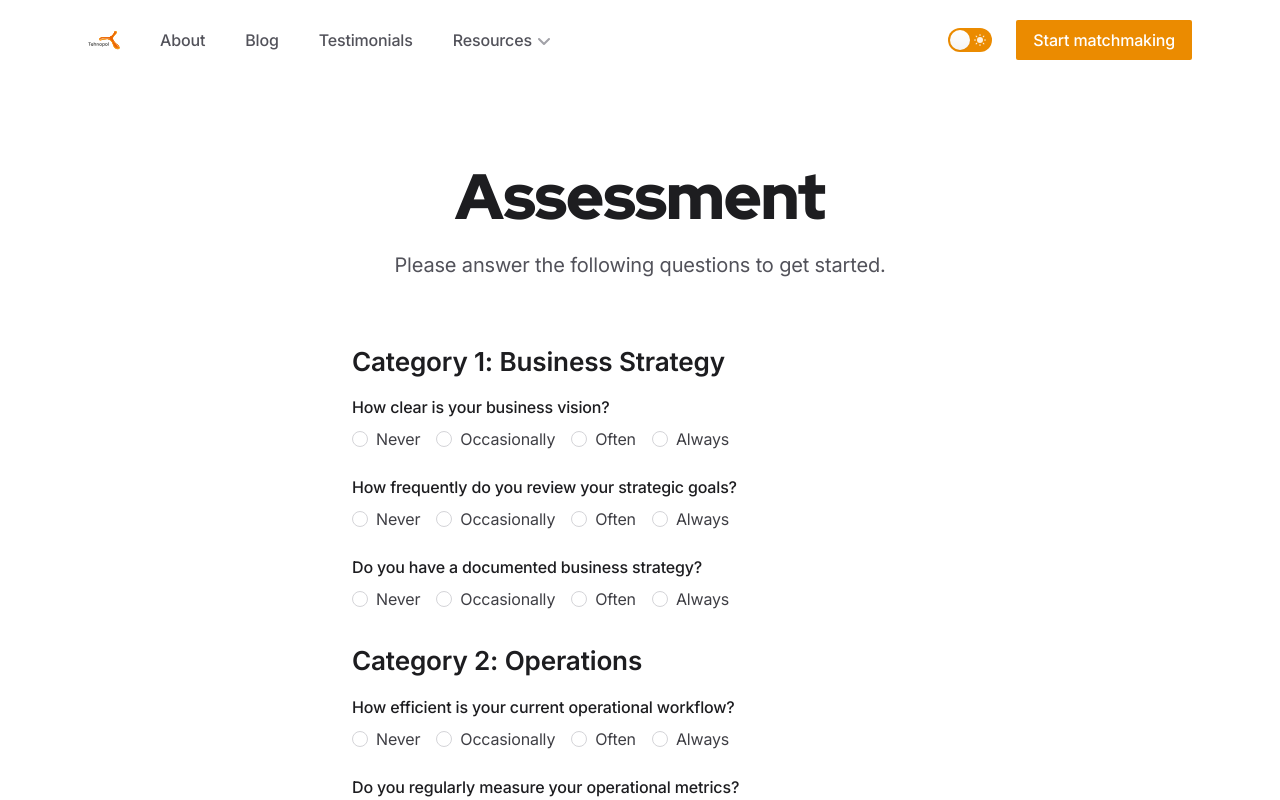
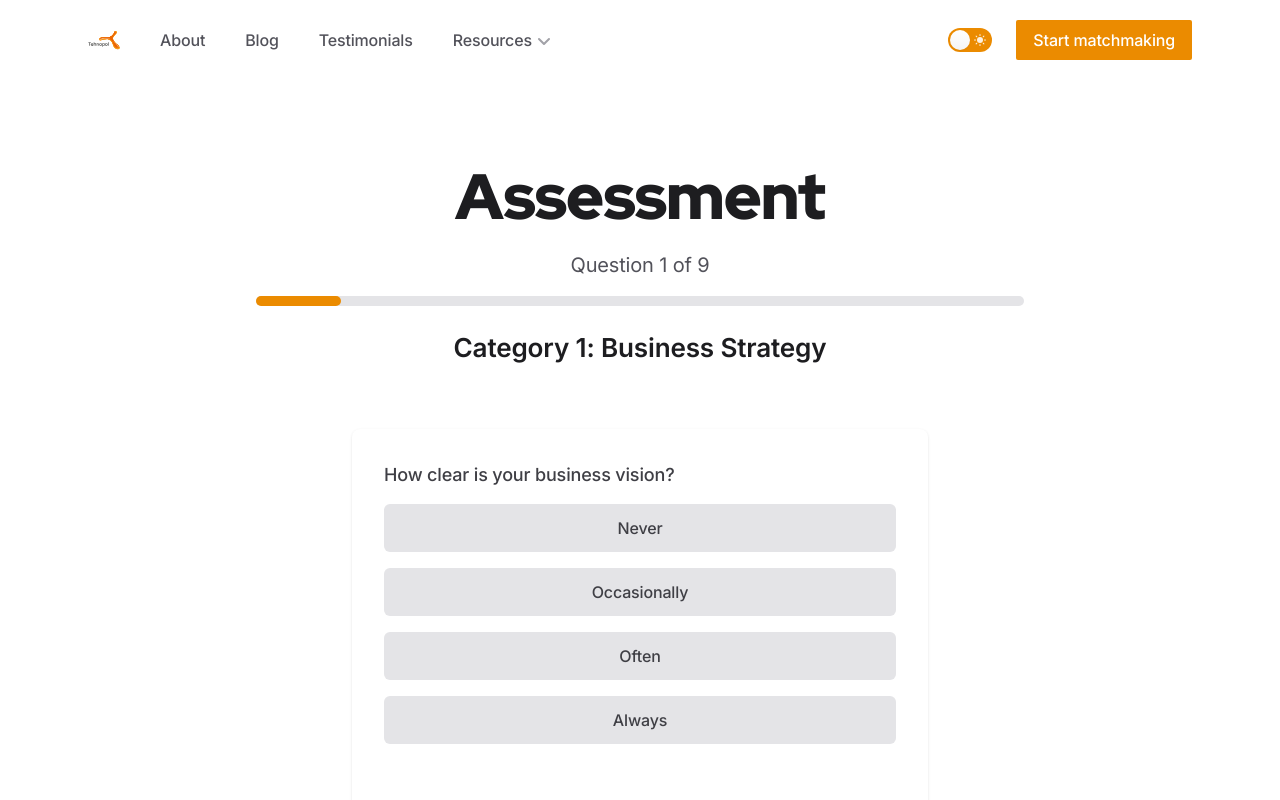
Before and after one commit to artifig/tehnopol-matchmaking, a Next.js app: page /assessment in a window 1280 px wide. Shown: the top 800 px of the page. Built offline with nearby package versions, Linux system fonts and the light colour scheme.

Commit message:
Enhance assessment page functionality by implementing question navigation and response handling

```diff
--- a/app/assessment/page.tsx
+++ b/app/assessment/page.tsx
@@ -32,20 +32,43 @@ const categories = [
 
 const options = ["Never", "Occasionally", "Often", "Always"];
 
+type Question = {
+  id: string;
+  question: string;
+  category: string;
+};
+
+// Flatten categories into a single list of questions with category info
+const allQuestions: Question[] = categories.flatMap((cat) =>
+  cat.questions.map((q) => ({ ...q, category: cat.title }))
+);
+
 export default function AssessmentPage() {
+  const [currentIndex, setCurrentIndex] = useState(0);
   const [responses, setResponses] = useState<{ [key: string]: string }>({});
   const router = useRouter();
 
-  const handleOptionChange = (questionId: string, value: string) => {
-    setResponses((prev) => ({ ...prev, [questionId]: value }));
+  const currentQuestion = allQuestions[currentIndex];
+  const totalQuestions = allQuestions.length;
+
+  const handleAnswerClick = (value: string) => {
+    const newResponses = { ...responses, [currentQuestion.id]: value };
+    setResponses(newResponses);
+    if (currentIndex < totalQuestions - 1) {
+      setCurrentIndex(currentIndex + 1);
+    } else {
+      console.log("Assessment Responses:", newResponses);
+      router.push("/assessment/results");
+    }
   };
 
-  const handleSubmit = (e: React.FormEvent) => {
-    e.preventDefault();
-    console.log("Assessment Responses:", responses);
-    // Placeholder navigation to results page
-    router.push("/assessment/results");
+  const handlePrev = () => {
+    if (currentIndex > 0) {
+      setCurrentIndex(currentIndex - 1);
+    }
   };
+
+  const progressPercentage = ((currentIndex + 1) / totalQuestions) * 100;
 
   return (
     <section className="relative">
@@ -54,46 +77,39 @@ export default function AssessmentPage() {
           <div className="max-w-3xl mx-auto text-center pb-12 md:pb-16">
             <h1 className="h1 font-red-hat-display mb-4">Assessment</h1>
             <p className="text-xl text-gray-600 dark:text-gray-400">
-              Please answer the following questions to get started.
+              Question {currentIndex + 1} of {totalQuestions}
             </p>
+            <div className="w-full bg-gray-200 rounded-full h-2.5 dark:bg-gray-700 mt-4">
+              <div className="bg-orange-500 h-2.5 rounded-full" style={{ width: `${progressPercentage}%` }}></div>
+            </div>
+            <h2 className="text-2xl font-semibold mt-6">{currentQuestion.category}</h2>
           </div>
-          <form onSubmit={handleSubmit} className="max-w-xl mx-auto">
-            {categories.map((category, idx) => (
-              <div key={idx} className="mb-8">
-                <h2 className="text-2xl font-semibold mb-4">{category.title}</h2>
-                <div className="space-y-6">
-                  {category.questions.map((q) => (
-                    <div key={q.id}>
-                      <p className="mb-2 font-medium">{q.question}</p>
-                      <div className="flex space-x-4">
-                        {options.map((option) => (
-                          <label key={option} className="flex items-center">
-                            <input
-                              type="radio"
-                              name={q.id}
-                              value={option}
-                              checked={responses[q.id] === option}
-                              onChange={() => handleOptionChange(q.id, option)}
-                              className="form-radio h-4 w-4 text-orange-600"
-                            />
-                            <span className="ml-2 text-gray-700 dark:text-gray-300">{option}</span>
-                          </label>
-                        ))}
-                      </div>
-                    </div>
-                  ))}
-                </div>
-              </div>
-            ))}
-            <div className="text-center">
-              <button
-                type="submit"
-                className="btn bg-orange-500 text-white hover:bg-orange-600 px-6 py-3 rounded-md"
-              >
-                Submit Assessment
-              </button>
+          <div className="max-w-xl mx-auto bg-white dark:bg-gray-800 shadow rounded-lg p-8">
+            <p className="mb-4 font-medium text-lg text-gray-700 dark:text-gray-300">{currentQuestion.question}</p>
+            <div className="flex flex-col space-y-4 mb-8">
+              {options.map((option) => (
+                <button
+                  key={option}
+                  type="button"
+                  onClick={() => handleAnswerClick(option)}
+                  className={`btn px-6 py-3 rounded-md ${responses[currentQuestion.id] === option ? 'bg-orange-500 text-white' : 'bg-gray-200 text-gray-700 dark:bg-gray-700 dark:text-gray-300 hover:bg-gray-300 dark:hover:bg-gray-600'}`}
+                >
+                  {option}
+                </button>
+              ))}
             </div>
-          </form>
+            <div className="flex justify-start">
+              {currentIndex > 0 && (
+                <button
+                  type="button"
+                  onClick={handlePrev}
+                  className="btn bg-gray-300 text-gray-700 hover:bg-gray-400 px-6 py-3 rounded-md"
+                >
+                  Previous
+                </button>
+              )}
+            </div>
+          </div>
         </div>
       </div>
     </section>
```
